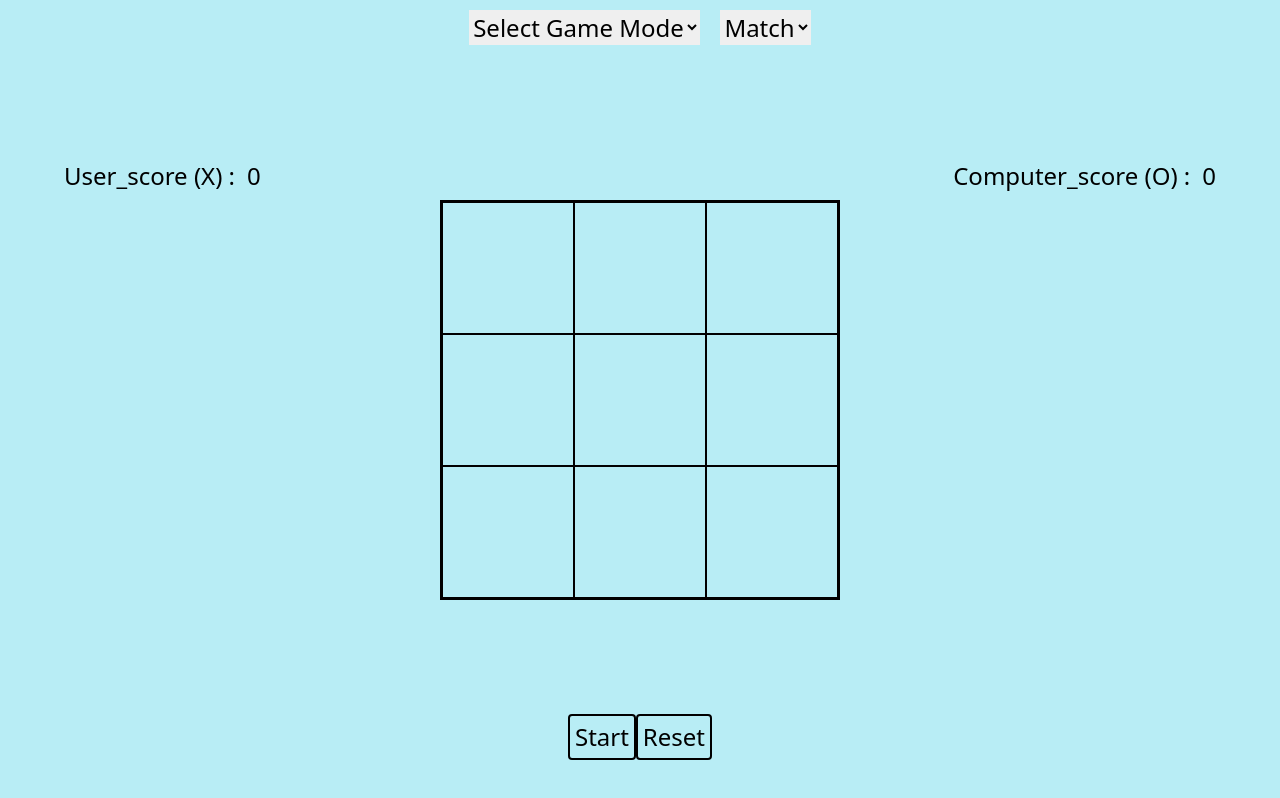
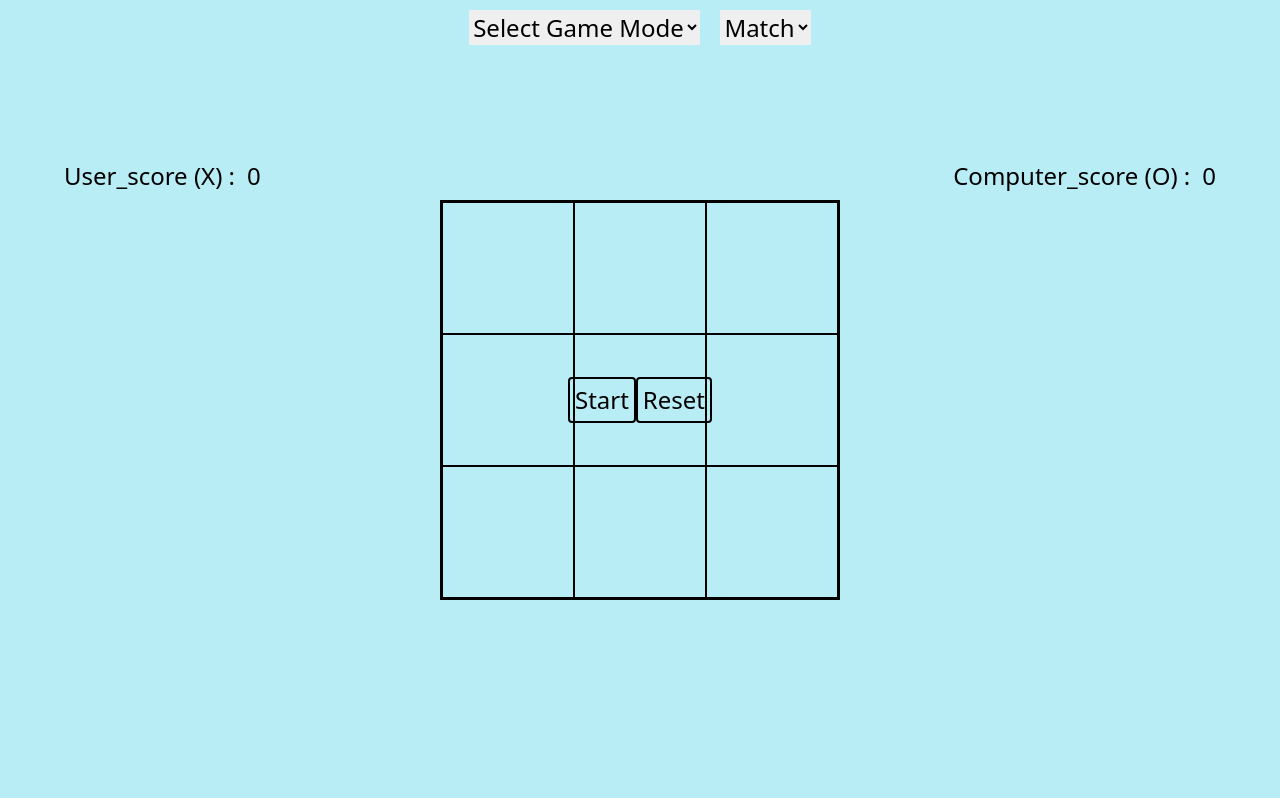
Before and after one commit to coder-gaurav69/Tic-tak-toe, a website: page index.html in a window 1280 px wide. Drawn offline with Linux system fonts and the light colour scheme.

Commit message:
Update index.html

```diff
--- a/index.html
+++ b/index.html
@@ -71,7 +71,7 @@
       <source src="lose.wav" type="audio/wav">
     </audio>
 
-    <div class="flex flex-row gap-10  absolute bottom-10">
+    <div class="flex flex-row gap-10  absolute bottom-0">
       <button class="play p-[5px] sm:text-3xl text-2xl border border-black border-[2px] rounded">Start</button>
       <button class="reset p-[5px] sm:text-3xl text-2xl border border-black border-[2px] rounded">Reset</button>
     </div>
```
